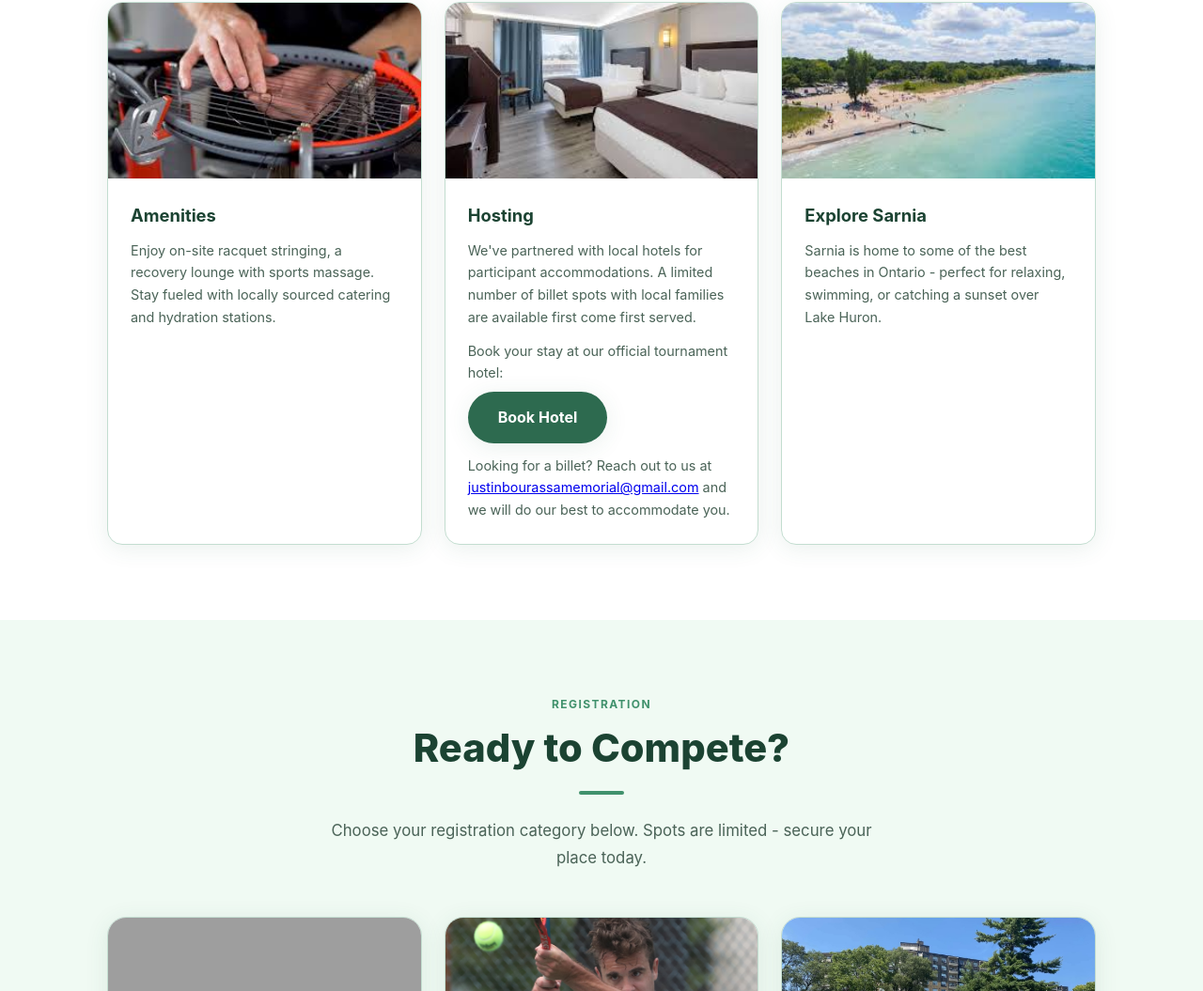
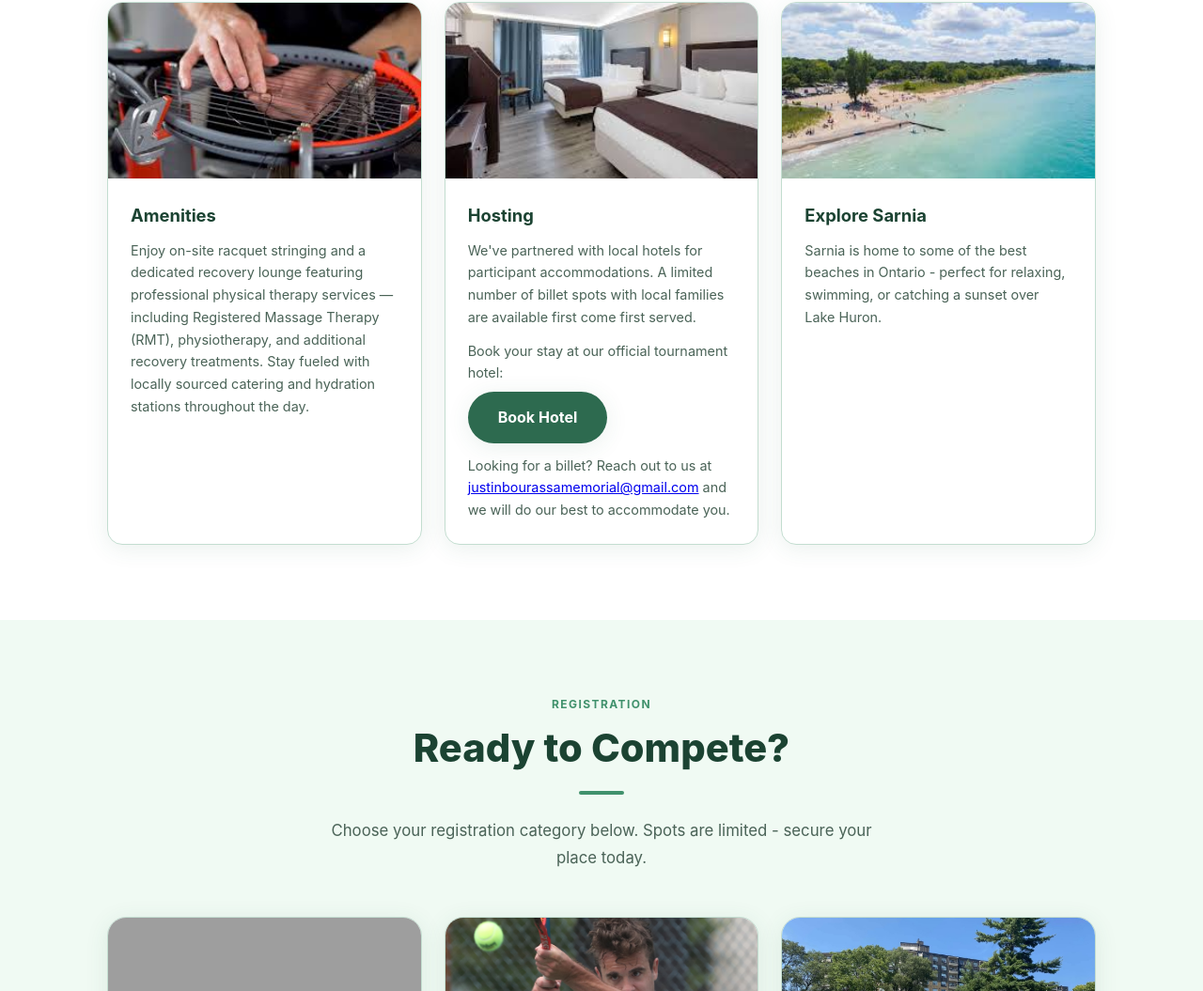
Before and after one commit to mattmuellerm215-netizen/justinbourassamemorial, a plain HTML site: page index.html in a window 1280 px wide. Shown: the part 3568-4623 px from the top of the page at 94% size. Drawn offline with Linux system fonts and the light colour scheme; grey boxes are pictures that could not be loaded.

Commit message:
Added physical therapy to amenities

```diff
--- a/index.html
+++ b/index.html
@@ -1359,7 +1359,7 @@
           </div>
           <div class="player-card-body">
             <h3>Amenities</h3>
-            <p>Enjoy on-site racquet stringing, a recovery lounge with sports massage. Stay fueled with locally sourced catering and hydration stations.</p>
+            <p>Enjoy on-site racquet stringing and a dedicated recovery lounge featuring professional physical therapy services — including Registered Massage Therapy (RMT), physiotherapy, and additional recovery treatments. Stay fueled with locally sourced catering and hydration stations throughout the day.</p>
           </div>
         </div>
         <div class="player-card fade-up">
```
